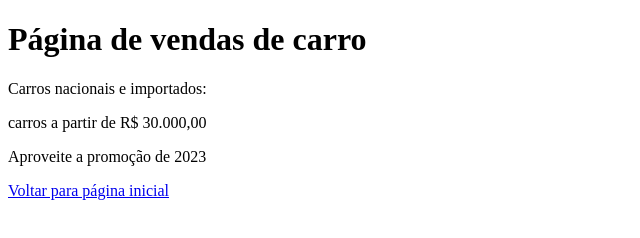
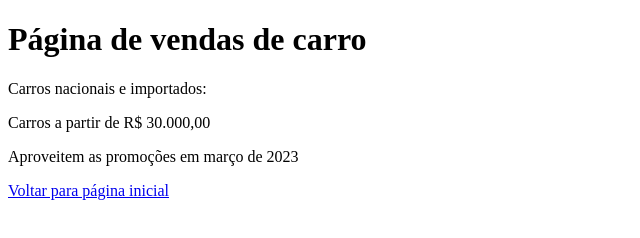
Before and after one commit to WilkerIT/desafio3commits, a plain HTML site: page vendasdecarro.html in a window 1280 px wide. Shown: the whole page, without its empty margins (0-640 px from the left). Drawn offline with Linux system fonts and the light colour scheme.

Commit message:
Alteração final de parágrafos.

```diff
--- a/vendasdecarro.html
+++ b/vendasdecarro.html
@@ -9,10 +9,8 @@
 <body>
     <h1>Página de vendas de carro</h1>
     <p>Carros nacionais e importados:</p>
-    <p>carros a partir de R$ 30.000,00</p>
-
-
-    <p>Aproveite a promoção de 2023</p>
+    <p>Carros a partir de R$ 30.000,00</p>
+    <p>Aproveitem as promoções em março de 2023</p>
     <a href="index.html">Voltar para página inicial</a>
 </body>
 </html>
```
